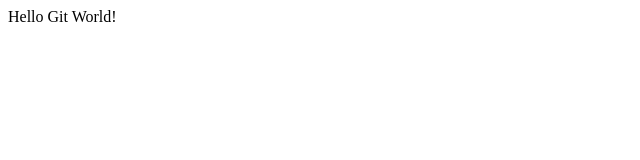
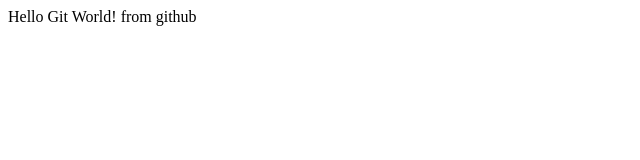
Before and after one commit to rajatrawat1990/GitPractice, a plain HTML site: page index.html in a window 1280 px wide. Shown: the whole page, without its empty margins (0-640 px from the left). Drawn offline with Linux system fonts and the light colour scheme.

Commit message:
update index.html from github
Changing the file from github

```diff
--- a/index.html
+++ b/index.html
@@ -6,6 +6,6 @@
     <title>Practicing Git</title>
 </head>
 <body>
-    Hello Git World!
+    Hello Git World! from github
 </body>
 </html>
```
